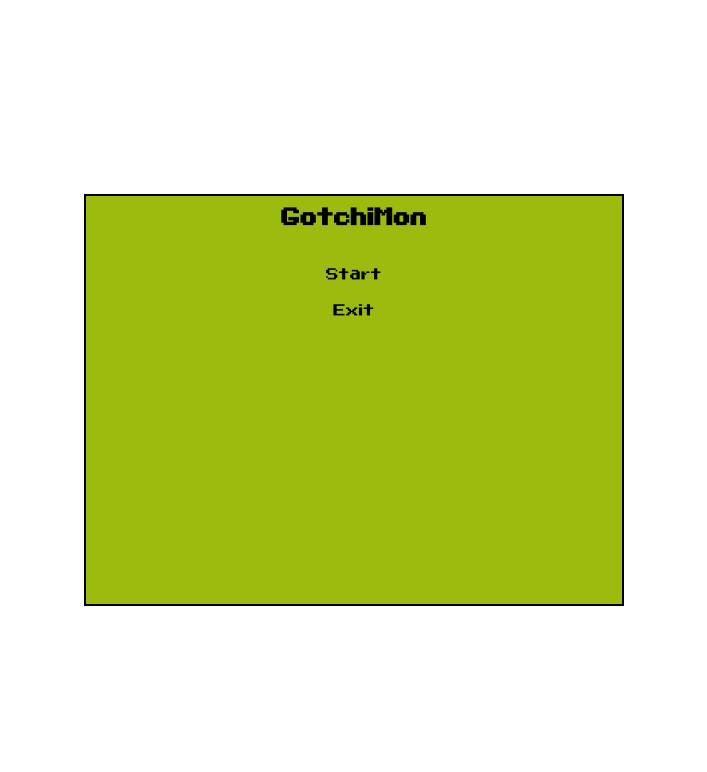
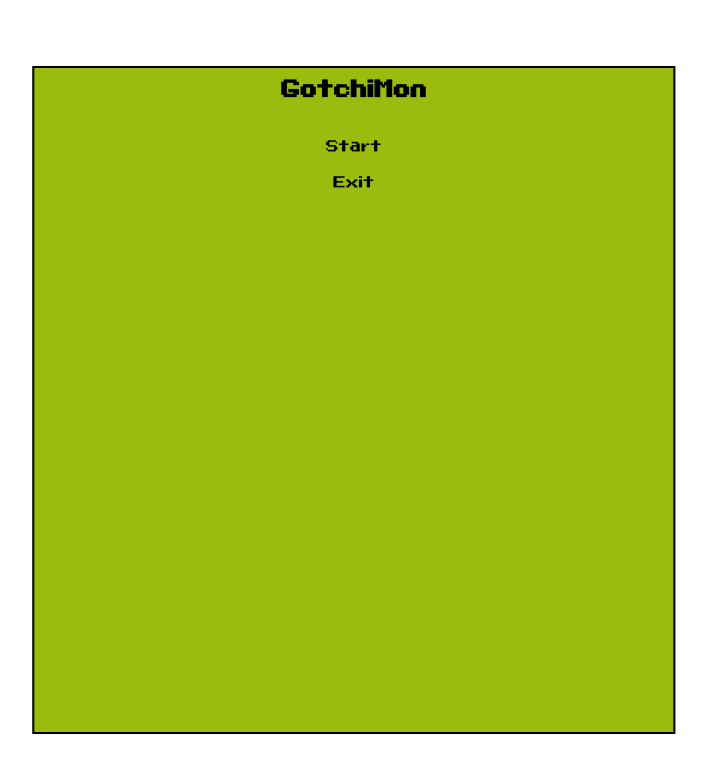
Before and after one commit to Herabrone/GotchiMon, a React (Vite) app: page / in a window 1280 px wide. Shown: the top 772 px of the page, without its empty margins (286-993 px from the left). Built offline with nearby package versions, Linux system fonts and the light colour scheme.

Commit message:
Changed screen size

```diff
--- a/src/styles/screen.css
+++ b/src/styles/screen.css
@@ -9,11 +9,10 @@
 
 .screen {
     /* Currently 320x240 (4:3) but we can change it to fit our screen size */
-    width: clamp(512px, 70vmin, 512px);
 
 
-    aspect-ratio: 4 / 3;
-    min-height: 210px;
+    aspect-ratio: 250/260;
+    min-height: 80vh;
     position: relative;
     overflow-y: auto;
     overflow-x: hidden;
```
